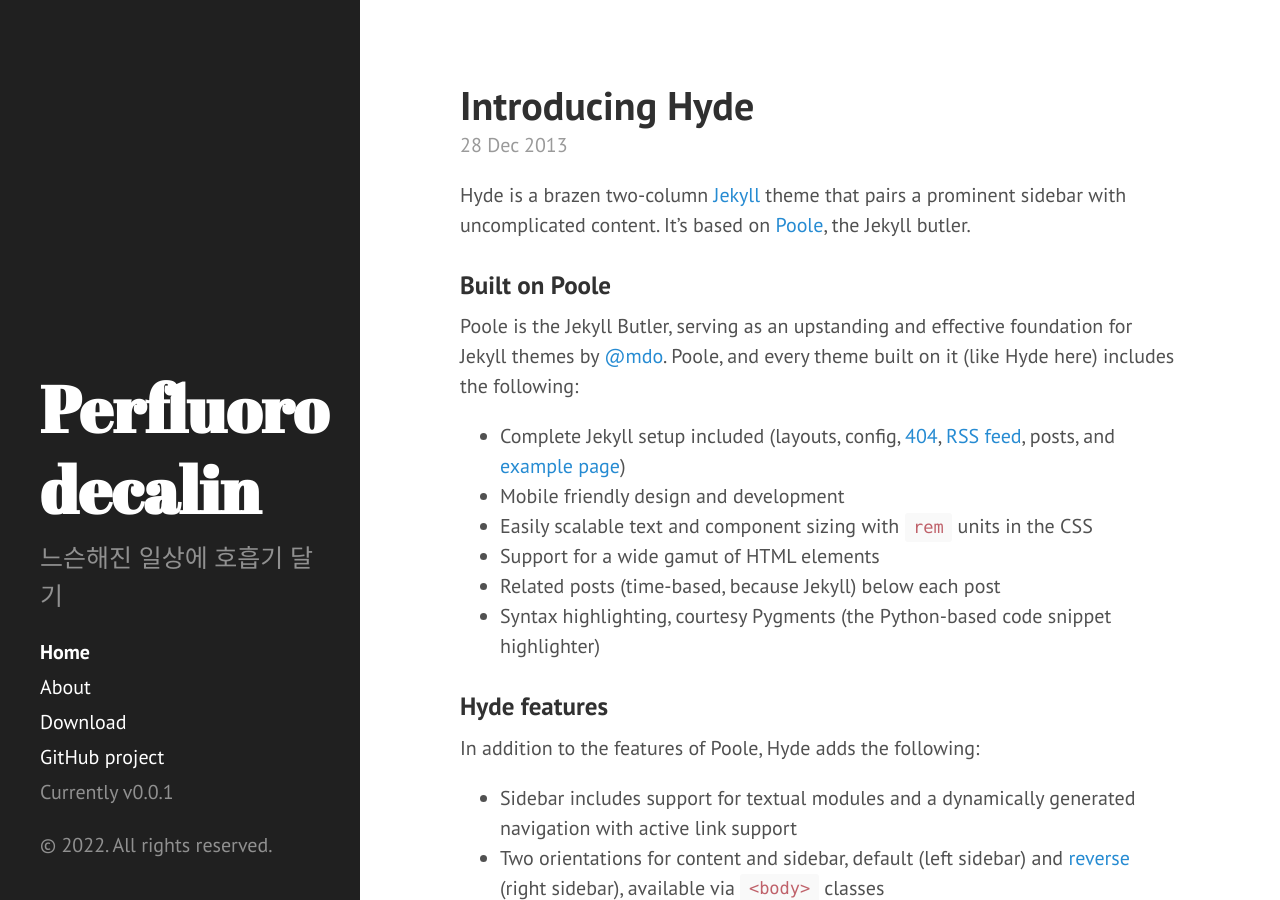
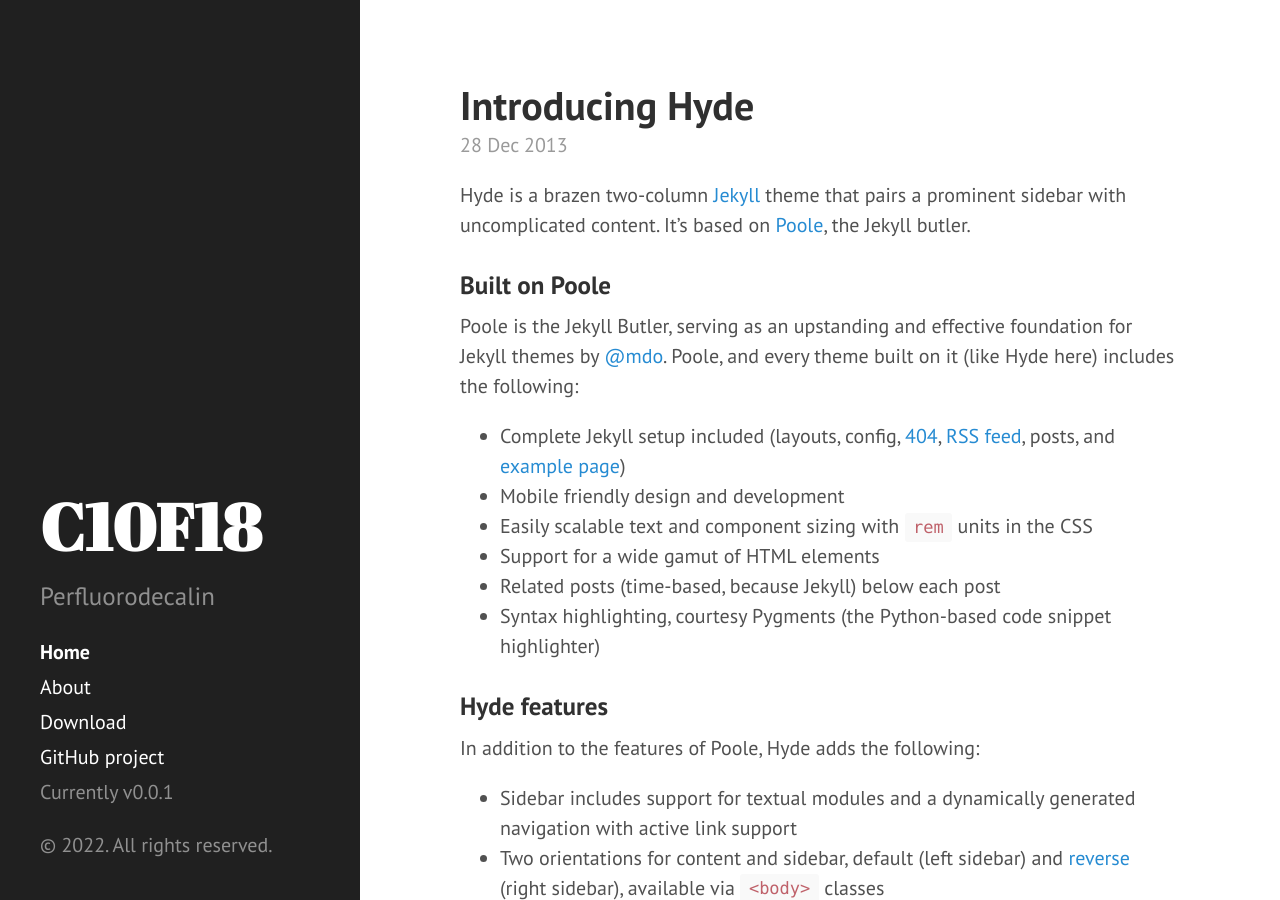
Before and after one commit to c10f18/c10f18.github.io_backup, a Jekyll site: the page built from index.html, in a window 1280 px wide and 900 px high. Built offline with Jekyll 4.4.1, drawn with Linux system fonts in a browser that asks for light colours; the list of posts is cut into pages by our own code.

Commit message:
Update _config.yml
📝update title

```diff
--- a/_config.yml
+++ b/_config.yml
@@ -8,9 +8,9 @@ highlighter:      rouge
 permalink:        pretty
 
 # Setup
-title:            Perfluoro</br>decalin
+title:            C10F18
 tagline:          'A Jekyll theme'
-description:      '느슨해진 일상에 호흡기 달기'
+description:      'Perfluorodecalin'
 url:              /
 baseurl:          /
 
```
